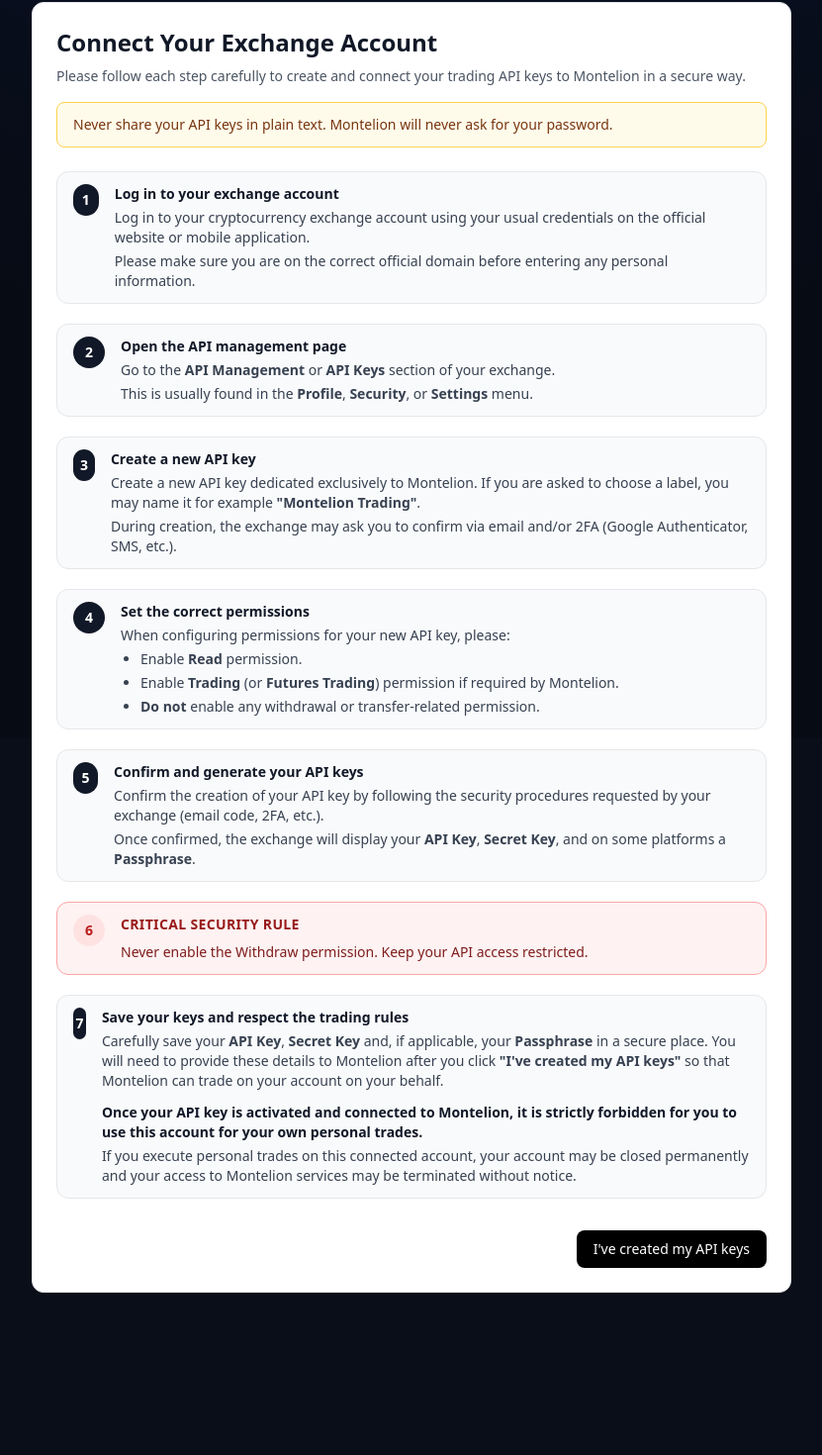
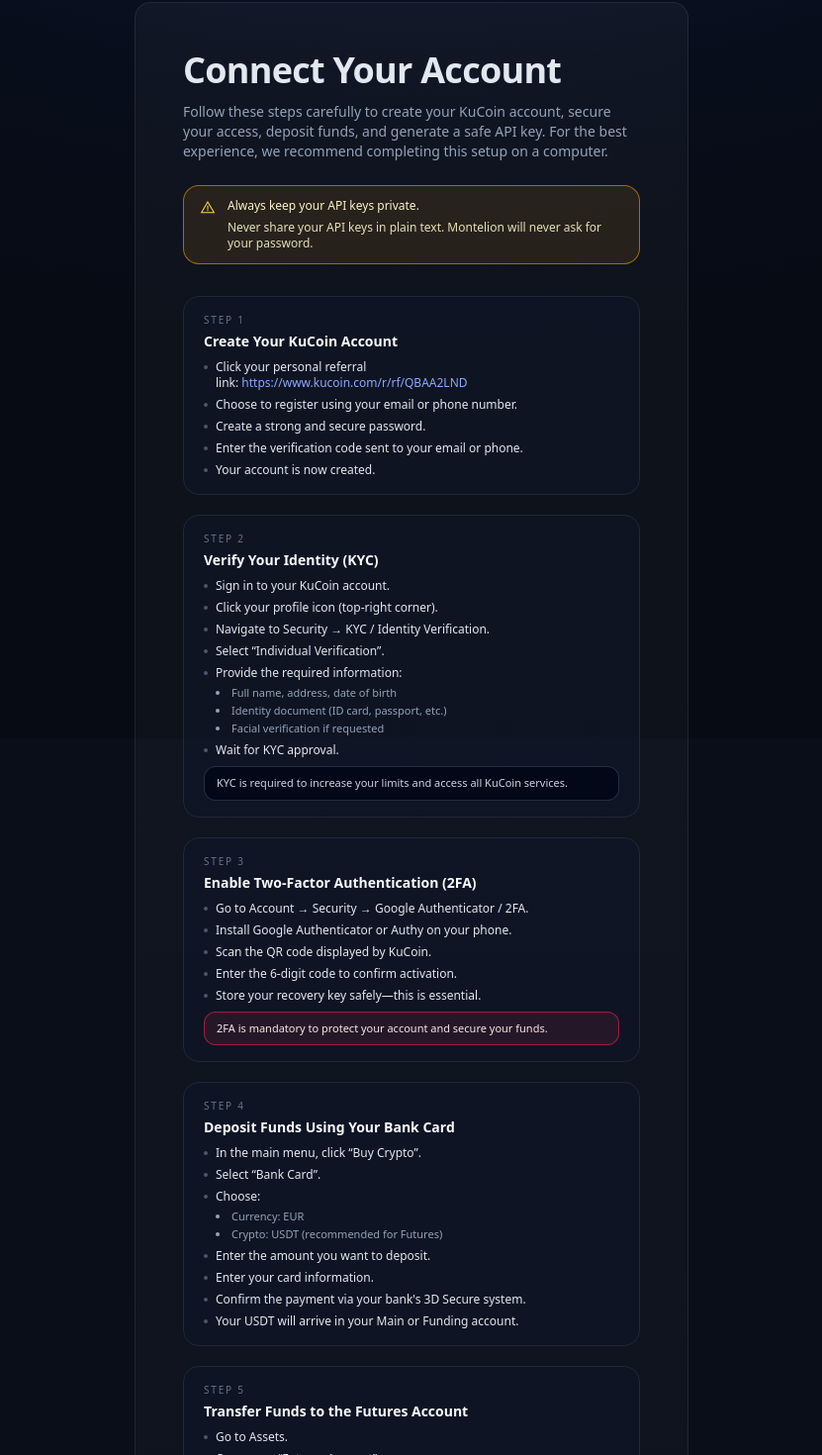
Before and after one commit to montelioncapital/montelion-app-v1, a Next.js app: page /exchange/setup in a window 1280 px wide. Shown: the part 54-1524 px from the top of the page at 99% size, without its empty margins (224-1055 px from the left). Before the commit the page ends 1416 px from the top, so only its background shows below. Built offline with nearby package versions, Linux system fonts and the light colour scheme.

Commit message:
Update page.jsx

```diff
--- a/app/exchange/setup/page.jsx
+++ b/app/exchange/setup/page.jsx
@@ -1,190 +1,241 @@
+// app/exchange/setup/page.jsx
 "use client";
 
-import React from "react";
+import Link from "next/link";
 
-export default function ConnectYourAccount() {
+const SECTIONS = [
+  {
+    id: 1,
+    title: "Create Your KuCoin Account",
+    items: [
+      <>
+        Click your personal referral link:&nbsp;
+        <a
+          href="https://www.kucoin.com/r/rf/QBAA2LND"
+          target="_blank"
+          rel="noopener noreferrer"
+          className="text-[#8fa8ff] hover:text-[#b6c6ff] underline underline-offset-2"
+        >
+          https://www.kucoin.com/r/rf/QBAA2LND
+        </a>
+      </>,
+      "Choose to register using your email or phone number.",
+      "Create a strong and secure password.",
+      "Enter the verification code sent to your email or phone.",
+      "Your account is now created.",
+    ],
+  },
+  {
+    id: 2,
+    title: "Verify Your Identity (KYC)",
+    items: [
+      "Sign in to your KuCoin account.",
+      "Click your profile icon (top-right corner).",
+      "Navigate to Security → KYC / Identity Verification.",
+      "Select “Individual Verification”.",
+      <>
+        Provide the required information:
+        <ul className="mt-1 list-disc list-inside text-[11px] text-slate-400 space-y-0.5">
+          <li>Full name, address, date of birth</li>
+          <li>Identity document (ID card, passport, etc.)</li>
+          <li>Facial verification if requested</li>
+        </ul>
+      </>,
+      "Wait for KYC approval.",
+    ],
+    note:
+      "KYC is required to increase your limits and access all KuCoin services.",
+  },
+  {
+    id: 3,
+    title: "Enable Two-Factor Authentication (2FA)",
+    items: [
+      "Go to Account → Security → Google Authenticator / 2FA.",
+      "Install Google Authenticator or Authy on your phone.",
+      "Scan the QR code displayed by KuCoin.",
+      "Enter the 6-digit code to confirm activation.",
+      "Store your recovery key safely—this is essential.",
+    ],
+    warning:
+      "2FA is mandatory to protect your account and secure your funds.",
+  },
+  {
+    id: 4,
+    title: "Deposit Funds Using Your Bank Card",
+    items: [
+      "In the main menu, click “Buy Crypto”.",
+      "Select “Bank Card”.",
+      <>
+        Choose:
+        <ul className="mt-1 list-disc list-inside text-[11px] text-slate-400 space-y-0.5">
+          <li>Currency: EUR</li>
+          <li>Crypto: USDT (recommended for Futures)</li>
+        </ul>
+      </>,
+      "Enter the amount you want to deposit.",
+      "Enter your card information.",
+      "Confirm the payment via your bank's 3D Secure system.",
+      "Your USDT will arrive in your Main or Funding account.",
+    ],
+  },
+  {
+    id: 5,
+    title: "Transfer Funds to the Futures Account",
+    items: [
+      "Go to Assets.",
+      "Open your “Futures Account”.",
+      "Click “Transfer”.",
+      <>
+        Select:
+        <ul className="mt-1 list-disc list-inside text-[11px] text-slate-400 space-y-0.5">
+          <li>From: Funding or Main</li>
+          <li>To: Futures Account</li>
+        </ul>
+      </>,
+      "Choose USDT.",
+      "Confirm the transfer.",
+      "Your funds are now ready to be used for Futures trading.",
+    ],
+  },
+  {
+    id: 6,
+    title: "Create an API Key for Automated Trading",
+    items: [
+      "Sign in to your KuCoin account.",
+      "Click your profile icon → “API Management”.",
+      "Click “Create API”.",
+      'Choose a name for your API key (e.g., “Montelion”).',
+      "Create an API Passphrase and keep it safe.",
+      <>
+        Enable only these permissions:
+        <ul className="mt-1 list-disc list-inside text-[11px] text-slate-400 space-y-0.5">
+          <li>General (Read)</li>
+          <li>Trade</li>
+          <li>Futures</li>
+        </ul>
+      </>,
+      "Confirm using your password, email code, and 2FA code.",
+      "KuCoin will then display: API Key, Secret Key (shown only once), and API Passphrase.",
+    ],
+    warning:
+      "Never enable the Withdraw permission. Keep your API access restricted.",
+  },
+  {
+    id: 7,
+    title: "Save Your API Keys and Respect Trading Rules",
+    items: [
+      "Carefully store your API Key, Secret Key, and API Passphrase in a secure place (for example, a password manager or encrypted document).",
+      "When you click “I’ve created my API keys”, you will need to provide these credentials so that Montelion can trade on your KuCoin Futures account on your behalf.",
+      "Make sure you can always retrieve this information if requested by Montelion support.",
+    ],
+    warning:
+      "Once your API key is activated and connected to Montelion, it is strictly forbidden for you to use this KuCoin account for your own personal trades. If you perform personal trades on this connected account, your account may be closed permanently and your access to Montelion services may be terminated without notice.",
+  },
+];
+
+export default function ExchangeSetupPage() {
   return (
-    <div className="w-full max-w-3xl mx-auto rounded-xl border border-gray-200 bg-white p-6 shadow-sm">
-      {/* Header */}
-      <div className="mb-6">
-        <h1 className="text-2xl font-semibold text-gray-900">
-          Connect Your Exchange Account
-        </h1>
-        <p className="mt-2 text-sm text-gray-600">
-          Please follow each step carefully to create and connect your trading API keys
-          to Montelion in a secure way.
+    <div className="mc-card">
+      <div className="mc-section max-w-3xl mx-auto text-left">
+        {/* HEADER */}
+        <h1 className="mc-title mb-3">Connect Your Account</h1>
+        <p className="text-slate-400 text-sm mb-6">
+          Follow these steps carefully to create your KuCoin account, secure
+          your access, deposit funds, and generate a safe API key. For the best
+          experience, we recommend completing this setup on a computer.
         </p>
 
-        {/* Global security reminder */}
-        <div className="mt-4 rounded-lg border border-amber-300 bg-amber-50 px-4 py-3 text-sm">
-          <p className="font-medium text-amber-900">
-            Never share your API keys in plain text. Montelion will never ask for your password.
+        {/* SECURITY NOTICE */}
+        <div className="mb-8 rounded-2xl border border-amber-500/60 bg-amber-500/10 px-4 py-3 text-xs text-amber-100 flex gap-3">
+          <span className="mt-[2px] text-amber-300">
+            <svg viewBox="0 0 24 24" className="h-4 w-4">
+              <path
+                d="M12 3L2.5 19h19L12 3z"
+                fill="none"
+                stroke="currentColor"
+                strokeWidth="1.6"
+              />
+              <path
+                d="M12 9v5"
+                stroke="currentColor"
+                strokeWidth="1.6"
+                strokeLinecap="round"
+              />
+              <circle cx="12" cy="16" r="0.9" fill="currentColor" />
+            </svg>
+          </span>
+          <div>
+            <p className="font-medium mb-1.5">
+              Always keep your API keys private.
+            </p>
+            <p className="text-amber-100/90">
+              Never share your API keys in plain text. Montelion will never ask
+              for your password.
             </p>
           </div>
         </div>
 
-      <div className="space-y-5">
-        {/* STEP 1 */}
-        <Step
-          number={1}
-          title="Log in to your exchange account"
-          description={
-            <>
-              <p>
-                Log in to your cryptocurrency exchange account using your usual
-                credentials on the official website or mobile application.
+        {/* STEPS */}
+        <div className="space-y-5 mb-10">
+          {SECTIONS.map((section) => (
+            <div
+              key={section.id}
+              className="rounded-2xl border border-slate-800 bg-slate-900/50 px-5 py-4 space-y-2"
+            >
+              <div className="space-y-1 mb-1.5">
+                <p className="text-[10px] uppercase tracking-[0.18em] text-slate-500">
+                  Step {section.id}
                 </p>
-              <p className="mt-1">
-                Please make sure you are on the correct official domain before
-                entering any personal information.
-              </p>
-            </>
-          }
-        />
-
-        {/* STEP 2 */}
-        <Step
-          number={2}
-          title="Open the API management page"
-          description={
-            <>
-              <p>
-                Go to the <strong>API Management</strong> or{" "}
-                <strong>API Keys</strong> section of your exchange.
-              </p>
-              <p className="mt-1">
-                This is usually found in the <strong>Profile</strong>,{" "}
-                <strong>Security</strong>, or <strong>Settings</strong> menu.
-              </p>
-            </>
-          }
-        />
-
-        {/* STEP 3 */}
-        <Step
-          number={3}
-          title="Create a new API key"
-          description={
-            <>
-              <p>
-                Create a new API key dedicated exclusively to Montelion.
-                If you are asked to choose a label, you may name it for
-                example <strong>&quot;Montelion Trading&quot;</strong>.
-              </p>
-              <p className="mt-1">
-                During creation, the exchange may ask you to confirm via
-                email and/or 2FA (Google Authenticator, SMS, etc.).
-              </p>
-            </>
-          }
-        />
-
-        {/* STEP 4 */}
-        <Step
-          number={4}
-          title="Set the correct permissions"
-          description={
-            <>
-              <p>
-                When configuring permissions for your new API key, please:
-              </p>
-              <ul className="mt-1 list-disc space-y-1 pl-5">
-                <li>Enable <strong>Read</strong> permission.</li>
-                <li>Enable <strong>Trading</strong> (or <strong>Futures Trading</strong>) permission if required by Montelion.</li>
-                <li>
-                  <strong>Do not</strong> enable any withdrawal or transfer-related
-                  permission.
-                </li>
-              </ul>
-            </>
-          }
-        />
-
-        {/* STEP 5 */}
-        <Step
-          number={5}
-          title="Confirm and generate your API keys"
-          description={
-            <>
-              <p>
-                Confirm the creation of your API key by following the security
-                procedures requested by your exchange (email code, 2FA, etc.).
-              </p>
-              <p className="mt-1">
-                Once confirmed, the exchange will display your{" "}
-                <strong>API Key</strong>, <strong>Secret Key</strong>, and on
-                some platforms a <strong>Passphrase</strong>.
-              </p>
-            </>
-          }
-        />
-
-        {/* STEP 6 – red warning box only with the required text */}
-        <div className="relative flex gap-4 rounded-xl border border-red-300 bg-red-50 px-4 py-3">
-          <div className="flex h-8 w-8 items-center justify-center rounded-full bg-red-100 text-sm font-semibold text-red-700">
-            6
-          </div>
-          <div>
-            <h2 className="text-sm font-semibold uppercase tracking-wide text-red-800">
-              Critical security rule
+                <h2 className="text-sm font-semibold text-slate-50">
+                  {section.title}
                 </h2>
-            <p className="mt-2 text-sm text-red-900">
-              Never enable the Withdraw permission. Keep your API access restricted.
-            </p>
-          </div>
               </div>
 
-        {/* STEP 7 – save keys + reminder + no personal trading */}
-        <Step
-          number={7}
-          title="Save your keys and respect the trading rules"
-          description={
-            <>
-              <p>
-                Carefully save your <strong>API Key</strong>,{" "}
-                <strong>Secret Key</strong> and, if applicable, your{" "}
-                <strong>Passphrase</strong> in a secure place. You will need to
-                provide these details to Montelion after you click
-                <strong> &quot;I&apos;ve created my API keys&quot;</strong> so
-                that Montelion can trade on your account on your behalf.
-              </p>
-              <p className="mt-3 font-semibold text-gray-900">
-                Once your API key is activated and connected to Montelion, it is
-                strictly forbidden for you to use this account for your own
-                personal trades.
-              </p>
-              <p className="mt-1 text-sm text-gray-700">
-                If you execute personal trades on this connected account, your
-                account may be closed permanently and your access to Montelion
-                services may be terminated without notice.
-              </p>
-            </>
-          }
-        />
+              <ul className="mt-1 space-y-1.5 text-xs text-slate-200">
+                {section.items.map((item, i) => (
+                  <li key={i} className="flex gap-2">
+                    <span className="mt-[6px] h-[4px] w-[4px] rounded-full bg-slate-500/70" />
+                    <div>{item}</div>
+                  </li>
+                ))}
+              </ul>
+
+              {section.note && (
+                <div className="mt-2 rounded-xl border border-slate-700/70 bg-slate-950/80 px-3 py-2 text-[11px] text-slate-300">
+                  {section.note}
+                </div>
+              )}
+
+              {section.warning && (
+                <div className="mt-2 rounded-xl border border-rose-600/70 bg-rose-500/10 px-3 py-2 text-[11px] text-rose-100">
+                  {section.warning}
+                </div>
+              )}
+            </div>
+          ))}
         </div>
 
-      {/* Footer button example (optional) */}
-      <div className="mt-8 flex justify-end">
-        <button
-          type="button"
-          className="inline-flex items-center rounded-lg border border-transparent bg-black px-4 py-2 text-sm font-medium text-white hover:bg-gray-900"
+        {/* FOOTER */}
+        <div className="space-y-4">
+          <p className="text-xs text-slate-500 max-w-md">
+            Once you have completed all steps and retrieved your API Key,
+            Secret Key, and Passphrase, you will be able to securely connect
+            your KuCoin Futures account to your Montelion dashboard.
+          </p>
+
+          <div className="flex gap-3 flex-wrap">
+            <Link
+              href="/get-started/advanced"
+              className="mc-btn border border-slate-600/70 bg-slate-900/80 text-slate-100 hover:bg-slate-800/80"
             >
+              Back to overview
+            </Link>
+
+            <button type="button" className="mc-btn mc-btn-primary">
               I&apos;ve created my API keys
             </button>
           </div>
         </div>
-  );
-}
-
-function Step({ number, title, description }) {
-  return (
-    <div className="relative flex gap-4 rounded-xl border border-gray-200 bg-gray-50 px-4 py-3">
-      <div className="flex h-8 w-8 items-center justify-center rounded-full bg-gray-900 text-sm font-semibold text-white">
-        {number}
-      </div>
-      <div>
-        <h2 className="text-sm font-semibold text-gray-900">{title}</h2>
-        <div className="mt-1 text-sm text-gray-700">{description}</div>
       </div>
     </div>
   );
```
Lines whose indentation alone changed are shown as unchanged.
